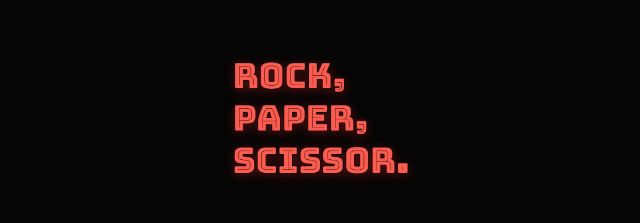
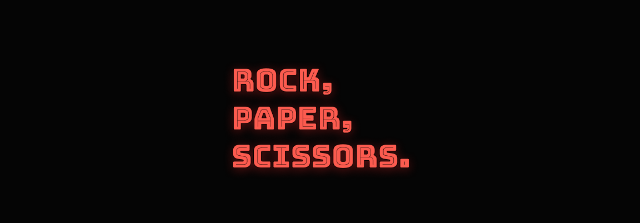
Before and after one commit to drkcode/Rock-Paper-Scissors, a plain HTML site: page index.html in a window 1280 px wide. Shown: the part 101-324 px from the top of the page, without its empty margins (319-959 px from the left). Drawn offline with Linux system fonts and the light colour scheme.

Commit message:
correct scissors name

```diff
--- a/index.html
+++ b/index.html
@@ -14,7 +14,7 @@
       <div class="c-title">
         <img
           class="c-title-image"
-          src="./img/Rock, Paper, Scissor.png"
+          src="./img/Rock, Paper, Scissors.png"
           alt="Rock, Paper, Scissors."
         />
       </div>
```
Also changed, not shown: img/Rock, Paper, Scissor.png (deleted), img/Rock, Paper, Scissors.png (added).
